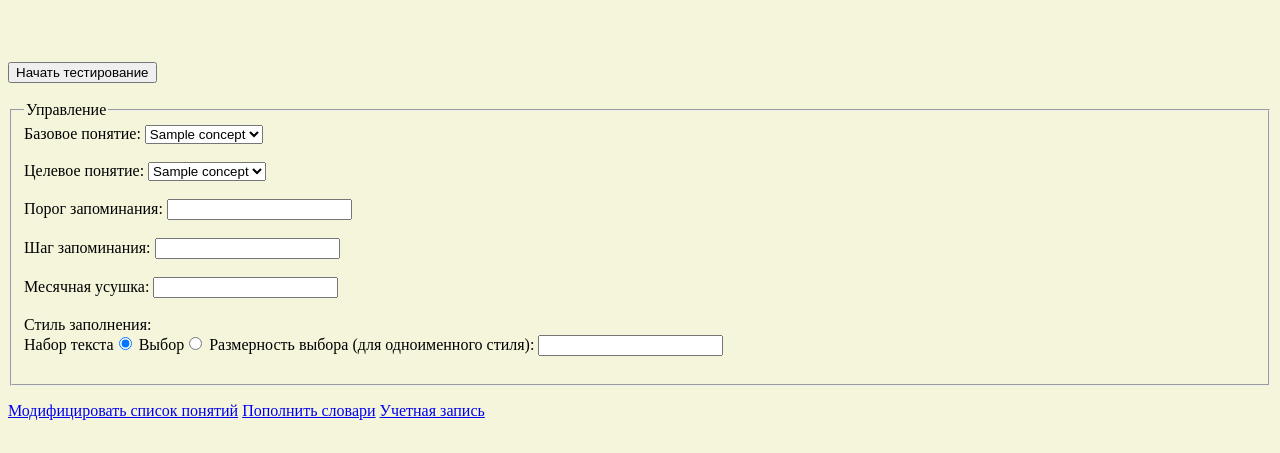
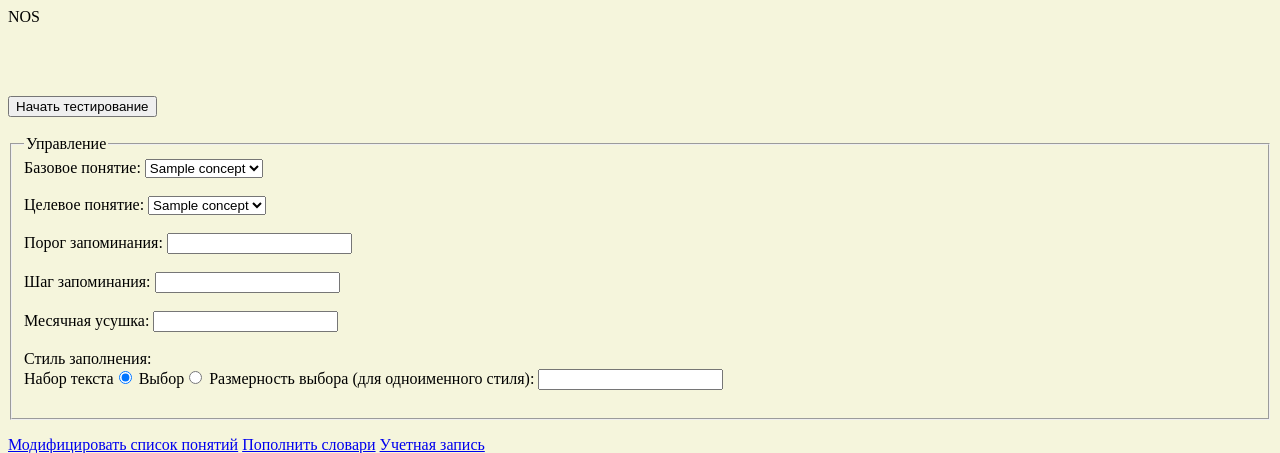
Before and after one commit to encolpius1965/gloss, a PHP site: page / in a window 1280 px wide. Shown: the top 453 px of the page. Run offline with PHP 8.4, Linux system fonts and the light colour scheme; the visitor is signed in with stand-in values (Sample User, id 1); tables that the repository leaves empty or names only in its code hold one stand-in row (values such as "Sample post"); data that the repository does not hold is empty.

Commit message:
отладка

```diff
--- a/index.php
+++ b/index.php
@@ -1,4 +1,6 @@
 <?php
+echo("<p> NOS");
+
 require_once( "util/util.php" );
 
 
```
